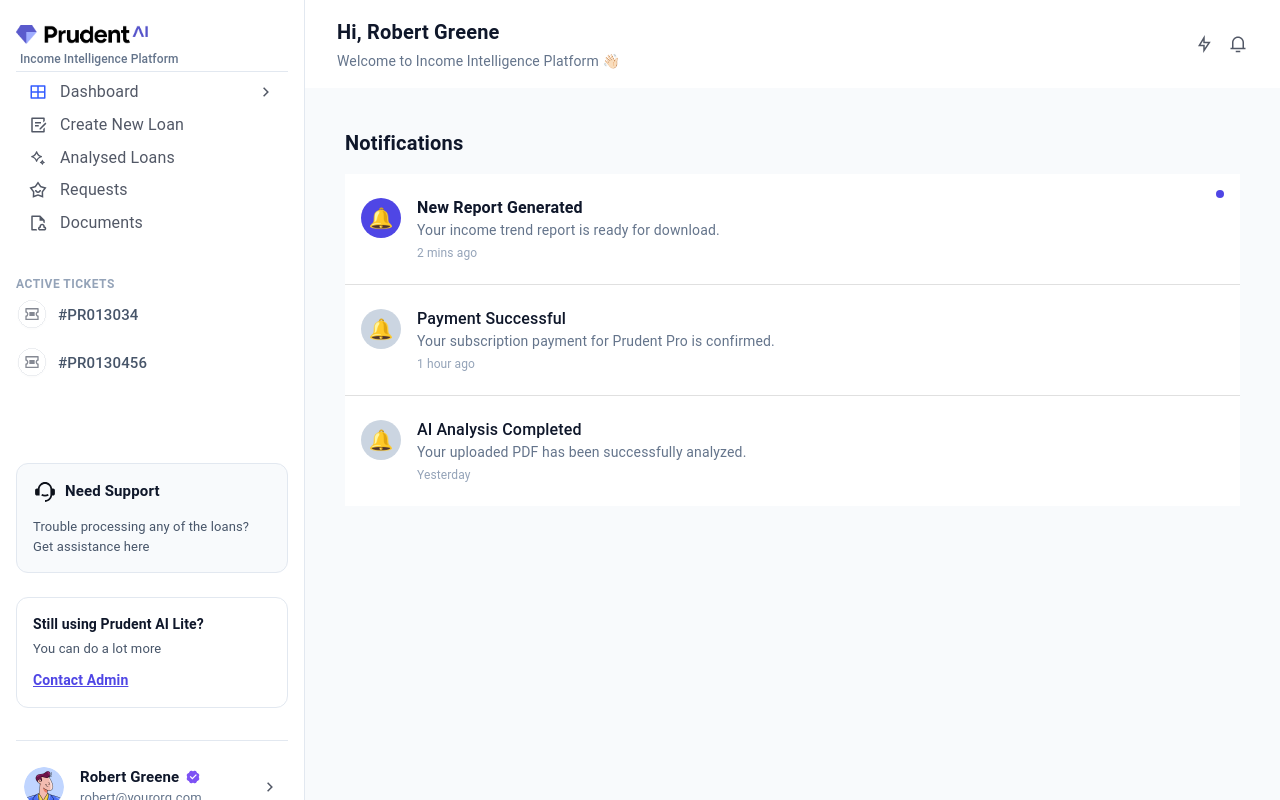
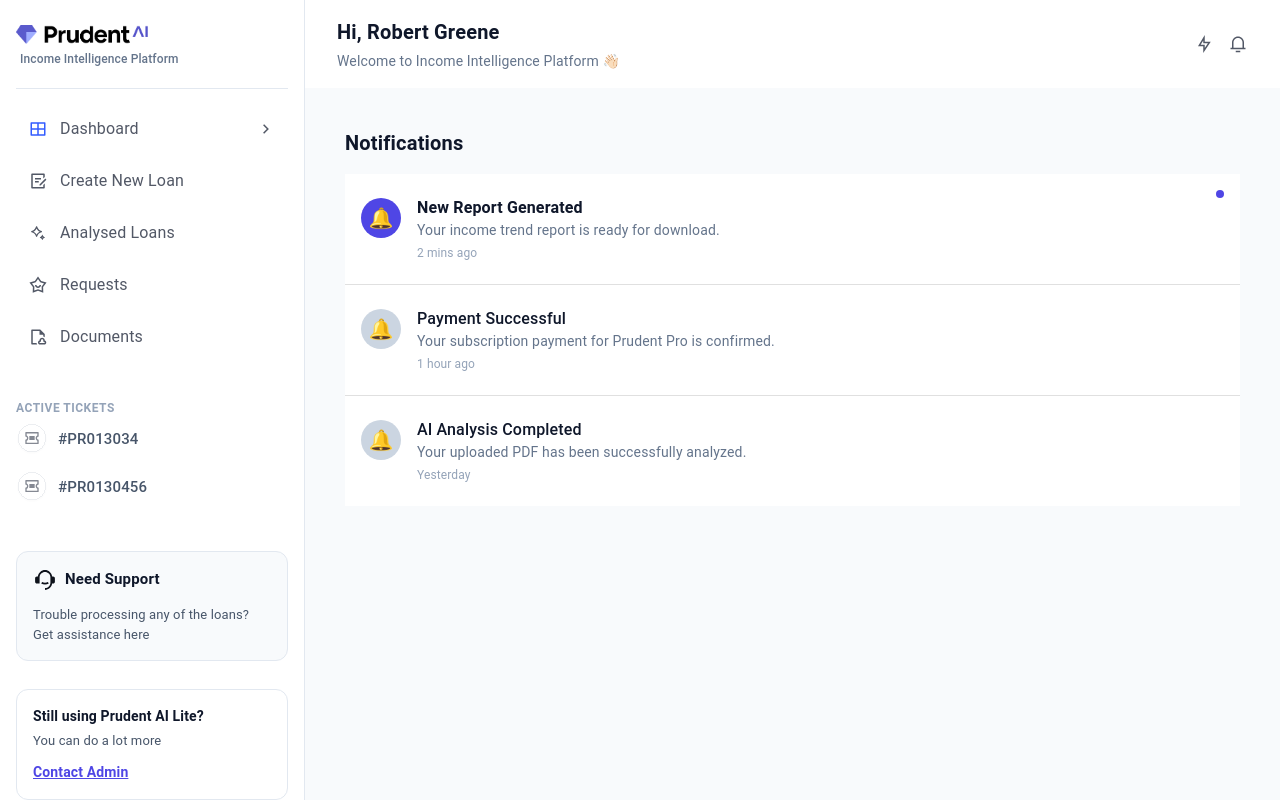
Before and after one commit to Vishnusnairr/prudent-loans, a React (Vite) app: page /notifications in a window 1280 px wide. Built offline with nearby package versions, Linux system fonts and the light colour scheme; some icons are missing.

Commit message:
`Refactor layout and components: remove margin, adjust padding, and reorganize sidebar content`

```diff
--- a/src/components/NeedSupportCard.tsx
+++ b/src/components/NeedSupportCard.tsx
@@ -19,8 +19,7 @@ export const NeedSupportCard = () => {
         boxSizing: "border-box",
         display: "flex",
         flexDirection: "column",
-        gap: "6px",
-        marginTop:"60px"
+        gap: "6px"
       }}
     >
       <Box sx={{ display: "flex", justifyContent: "space-between", alignItems: "center" }}>
--- a/src/components/SidebarLogo.tsx
+++ b/src/components/SidebarLogo.tsx
@@ -3,7 +3,7 @@ import logo from "../assets/logo.png";
 
 export const SidebarLogo = () => {
   return (
-    <Box sx={{ display: "flex", flexDirection: "column", gap: "6px",height:"62px" ,paddingBottom:"3px",paddingTop:"9px",borderBottom:"1px solid #E2E8F0"}}>
+    <Box sx={{ display: "flex", flexDirection: "column", gap: "6px",height:"62px" ,paddingBottom:"1px",paddingTop:"9px",borderBottom:"1px solid #E2E8F0",marginBottom:"10px"}}>
       <Box sx={{ display: "flex", alignItems: "center" }}>
         <img
           src={logo}
--- a/src/layout/Sidebar.tsx
+++ b/src/layout/Sidebar.tsx
@@ -41,15 +41,14 @@ export const Sidebar = () => {
     <Box
       sx={{
         width: "272px",
-        height: "100vh",
         background: "#FFFFFF",
         borderRight: "1px solid #E2E8F0",
         p: "16px",
         display: "flex",
         flexDirection: "column",
-        gap: "8px",
       }}
     >
+      <Box sx={{ display: "flex", flexDirection: "column", gap: "8px", flexGrow: 1 }}>
         <SidebarLogo />
 
         {menuToShow.map((item) => (
@@ -65,9 +64,13 @@ export const Sidebar = () => {
         ))}
 
         <ActiveTickets tickets={tickets} icon="/src/assets/Key_Icons.svg" />
+      </Box>
+
+      <Box sx={{ display: "flex", flexDirection: "column", gap: "12px", mt: "auto" }}>
         <NeedSupportCard />
         <PrudentLiteBox />
         <ProfileCard />
       </Box>
+    </Box>
   );
 };
```
Lines whose indentation alone changed are shown as unchanged.
